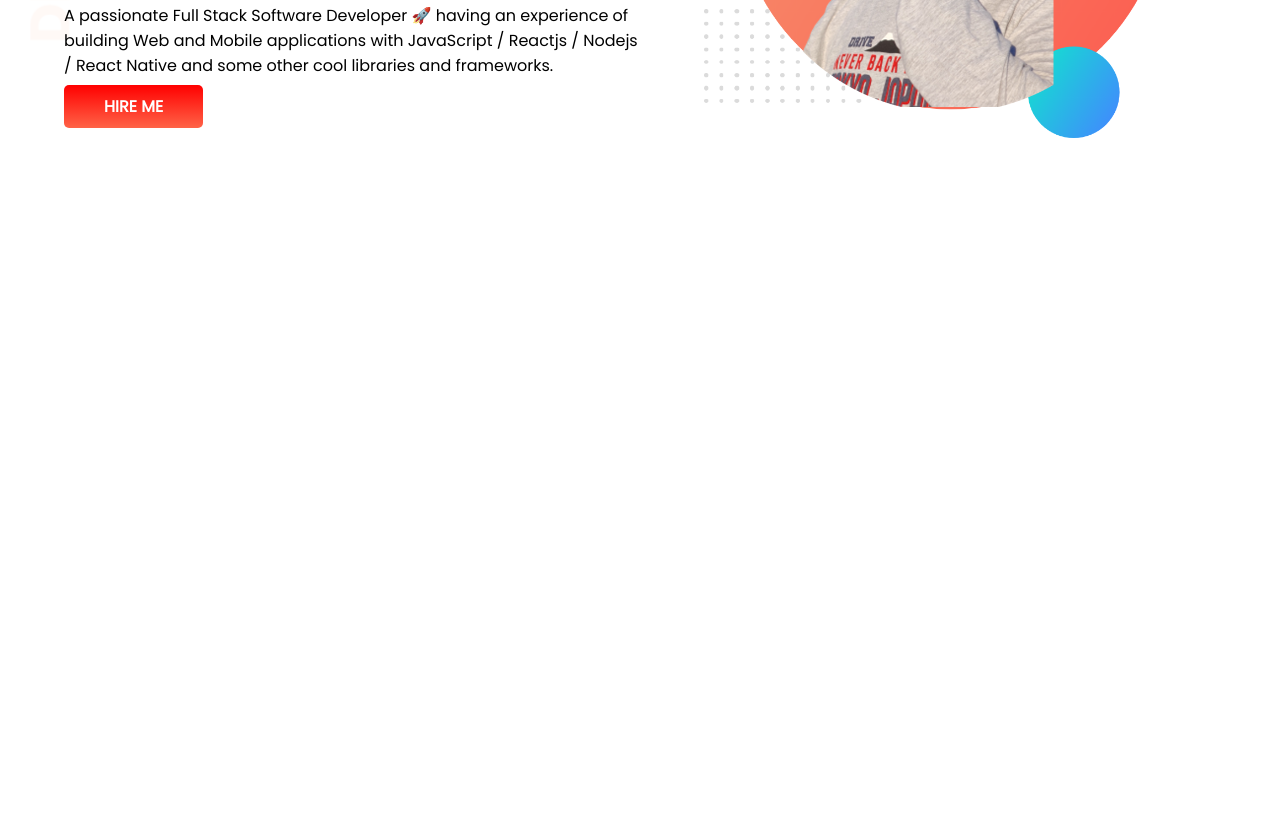
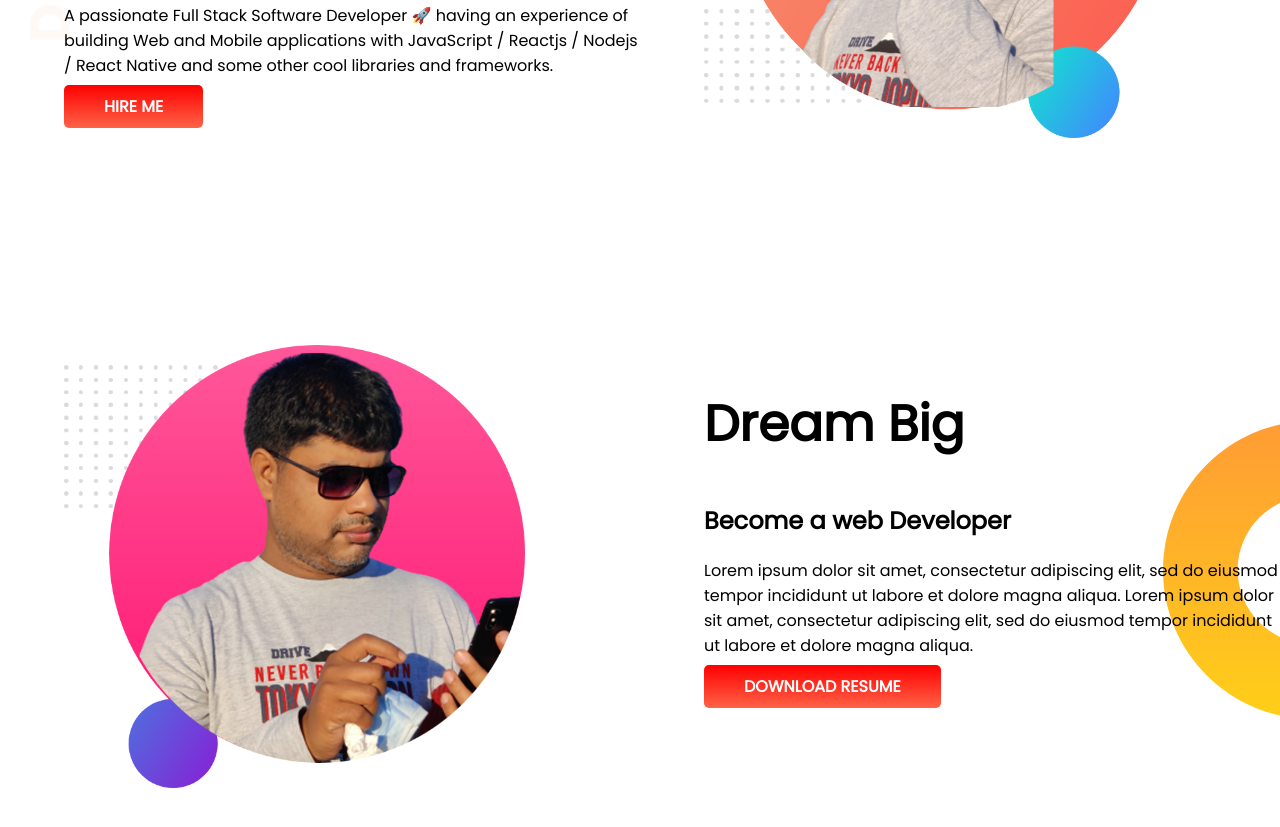
Before and after one commit to shaonsam/dev_portfolio, a plain HTML site: page index.html in a window 1280 px wide. Shown: the part 319-1146 px from the top of the page. Before the commit the page ends 800 px from the top, so only its background shows below. Drawn offline with Linux system fonts and the light colour scheme.

Commit message:
dream add

```diff
--- a/index.html
+++ b/index.html
@@ -27,6 +27,21 @@
             <img src="images/shaon.png" alt="">
         </div>
     </section>
+
+    <section class="dream-big">
+        <div class="half-width">
+            <img src="images/shaon 2.png" alt="">
+        </div>
+
+        <div class="half-width">
+            <h1>Dream Big</h1>
+            <h2>Become a web Developer</h2>
+            <p>Lorem ipsum dolor sit amet, consectetur adipiscing elit, sed do eiusmod tempor incididunt ut labore et
+                dolore magna aliqua. Lorem ipsum dolor sit amet, consectetur adipiscing elit, sed do eiusmod tempor
+                incididunt ut labore et dolore magna aliqua.</p>
+            <a class="link-button" target="_blank" href="">DOWNLOAD RESUME</a>
+        </div>
+    </section>
 </body>
 
 </html>
--- a/style.css
+++ b/style.css
@@ -13,6 +13,7 @@ h1{
 }
 section{
     display: flex;
+    margin-bottom: 200px;
 }
 .half-width{
     width: 50%;
@@ -33,3 +34,8 @@ section{
     background-image: url(images/top-banner.png);
     background-repeat: no-repeat;
 }
+.dream-big{
+    background-image: url(images/dream-bg.png);
+    background-repeat: no-repeat;
+    background-position: right;
+}
```
